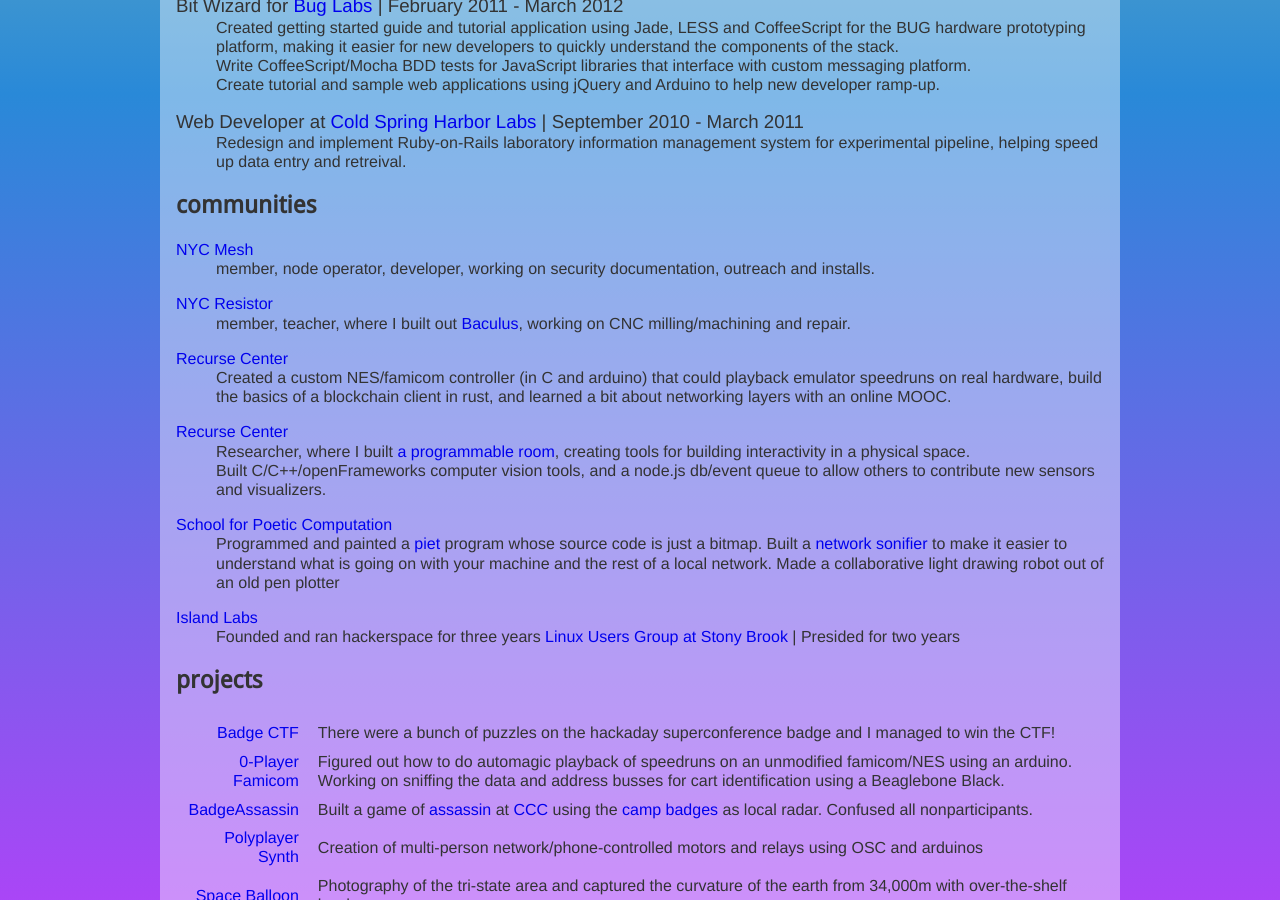
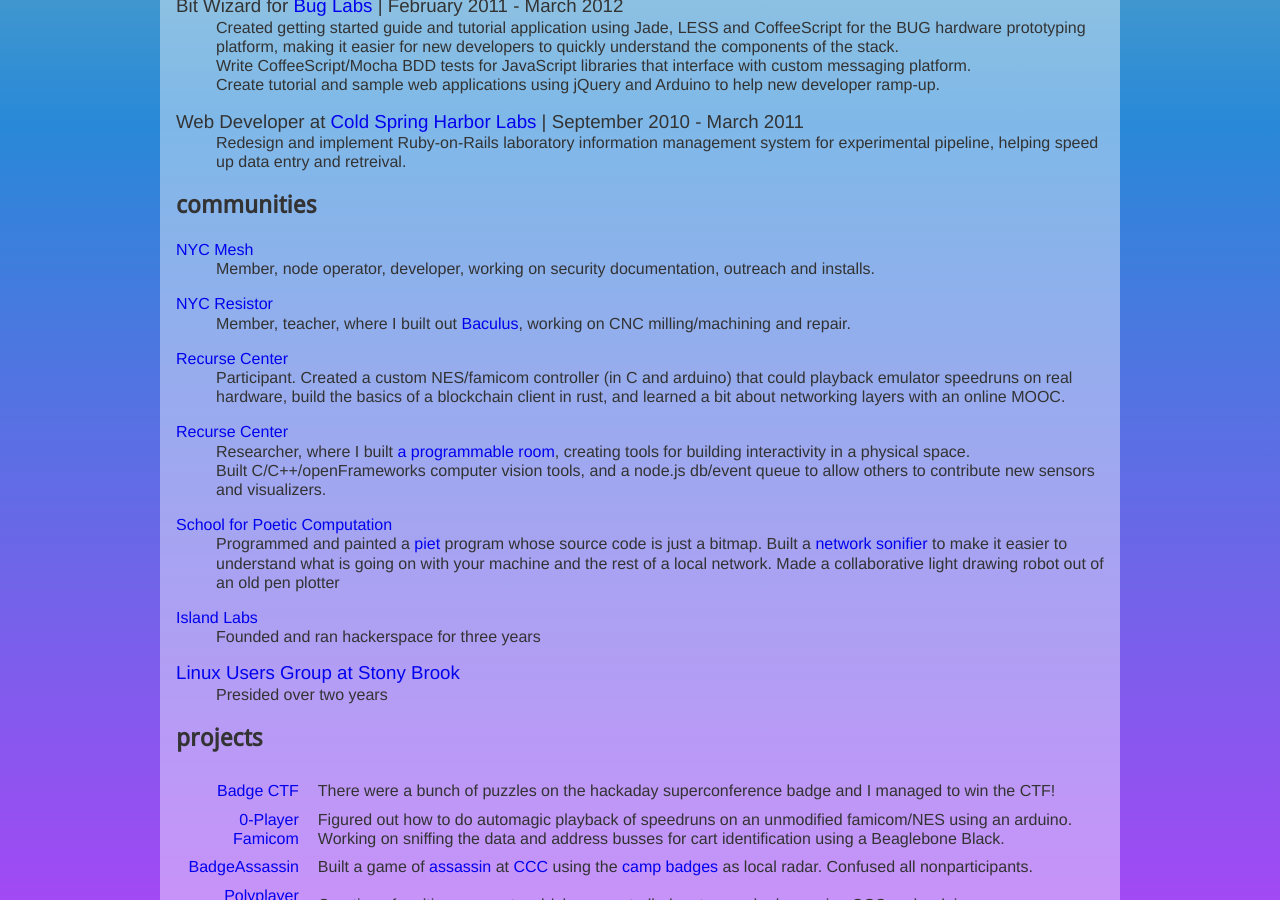
Before and after one commit to jedahan/jedahan.github.com, a Jekyll site: the page built from resume/index.md, in a window 1280 px wide and 900 px high, scrolled down 945 px. Built offline with Jekyll 4.4.1, drawn with Linux system fonts in a browser that asks for light colours; our own code applies the rules of GitHub Pages for plain Markdown files.

Commit message:
fix community consistency

```diff
--- a/resume/index.md
+++ b/resume/index.md
@@ -65,13 +65,13 @@
 ## communities
 
 #### [NYC Mesh][]
-* member, node operator, developer, working on security documentation, outreach and installs.
+* Member, node operator, developer, working on security documentation, outreach and installs.
 
 #### [NYC Resistor][]
-* member, teacher, where I built out [Baculus][], working on CNC milling/machining and repair.
+* Member, teacher, where I built out [Baculus][], working on CNC milling/machining and repair.
 
 #### [Recurse Center][]
-* Created a custom NES/famicom controller (in C and arduino) that could playback emulator speedruns on real hardware, build the basics of a blockchain client in rust, and learned a bit about networking layers with an online MOOC.
+* Participant. Created a custom NES/famicom controller (in C and arduino) that could playback emulator speedruns on real hardware, build the basics of a blockchain client in rust, and learned a bit about networking layers with an online MOOC.
 
 #### [Recurse Center][]
 * Researcher, where I built [a programmable room][], creating tools for building interactivity in a physical space.
@@ -82,7 +82,9 @@
 
 #### [Island Labs][]
 * Founded and ran hackerspace for three years
-[Linux Users Group at Stony Brook][] | Presided for two years
+
+### [Linux Users Group at Stony Brook][]
+* Presided over two years
 
 ## projects
 
```
